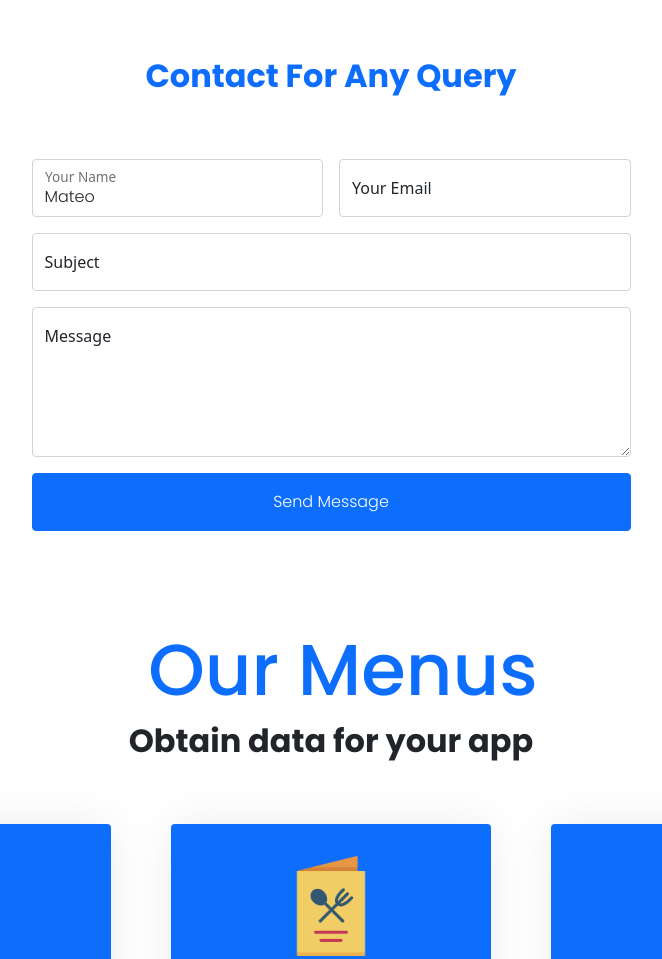
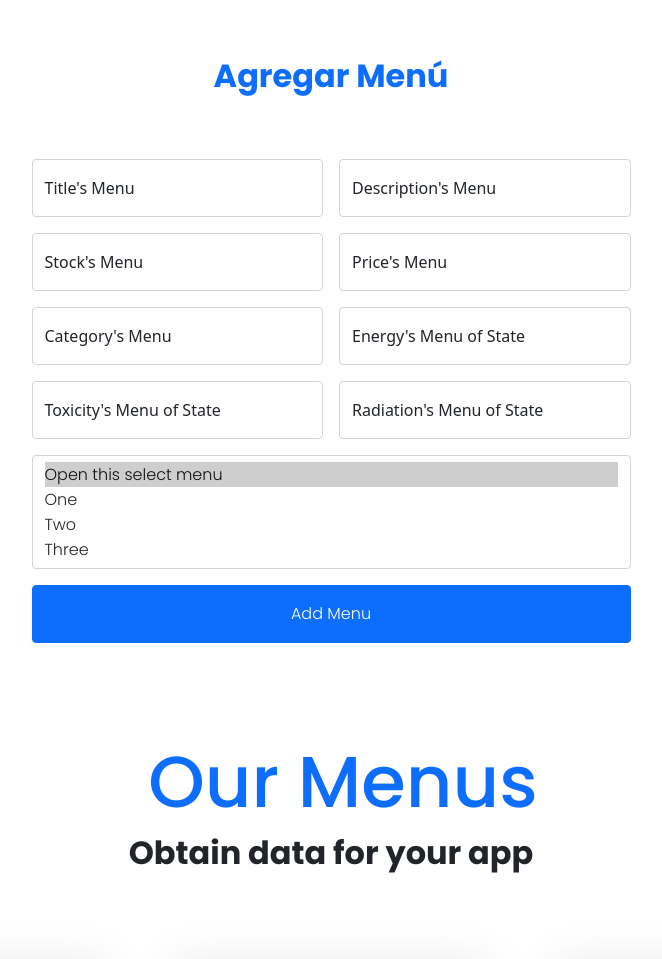
Before and after one commit to MateoGarciaG/MetaMenusVerse-Frontend, a website built with Vite: page src/pages/index.html in a window 1280 px wide. Shown: the part 799-1758 px from the top of the page, without its empty margins (309-971 px from the left). Built offline with nearby package versions, Linux system fonts and the light colour scheme; files whose address does not match are found by name.

Commit message:
refactor: :recycle: Add input to AddForm menus

```diff
--- a/src/components/addForm/addForm.html
+++ b/src/components/addForm/addForm.html
@@ -1,5 +1,5 @@
 <!-- Contact Start -->
-<form id="addForm">
+<form id="agregarFormulario">
   <div class="container-xxl py-5">
     <div class="container px-lg-5">
       <div class="row justify-content-center">
@@ -8,7 +8,7 @@
             class="section-title position-relative text-center mb-5 pb-2 wow fadeInUp"
             data-wow-delay="0.1s"
           >
-            <h2 class="mt-2 text-primary">Contact For Any Query</h2>
+            <h2 class="mt-2 text-primary">Agregar Menú</h2>
           </div>
           <div class="wow fadeInUp" data-wow-delay="0.3s">
             <form>
@@ -18,25 +18,100 @@
                     <input
                       type="text"
                       class="form-control"
-                      id="name"
-                      placeholder="Your Name"
+                      id="title"
+                      name="title"
+                      placeholder="Title's Menu"
                     />
-                    <label for="name">Your Name</label>
+                    <label for="title">Title's Menu</label>
                   </div>
                 </div>
                 <div class="col-md-6">
                   <div class="form-floating">
                     <input
-                      type="email"
+                      type="text"
                       class="form-control"
-                      id="email"
-                      placeholder="Your Email"
+                      id="descriptionMenu"
+                      name="descriptionMenu"
+                      placeholder="Description's Menu"
                     />
-                    <label for="email">Your Email</label>
+                    <label for="descriptionMenu">Description's Menu</label>
                   </div>
                 </div>
+                <div class="col-md-6">
+                  <div class="form-floating">
+                    <input
+                      type="number"
+                      class="form-control"
+                      id="stock"
+                      name="stock"
+                      placeholder="Stock's Menu"
+                    />
+                    <label for="stock">Stock's Menu</label>
+                  </div>
+                </div>
+                <div class="col-md-6">
+                  <div class="form-floating">
+                    <input
+                      type="number"
+                      class="form-control"
+                      id="price"
+                      name="price"
+                      placeholder="Price's Menu"
+                    />
+                    <label for="price">Price's Menu</label>
+                  </div>
+                </div>
+                <div class="col-md-6">
+                  <div class="form-floating">
+                    <input
+                      type="text"
+                      class="form-control"
+                      id="category"
+                      name="category"
+                      placeholder="Category's Menu"
+                    />
+                    <label for="category">Category's Menu</label>
+                  </div>
+                </div>
+                <div class="col-md-6">
+                  <div class="form-floating">
+                    <input
+                      type="number"
+                      class="form-control"
+                      id="energy"
+                      name="energy"
+                      placeholder="Energy's Menu of State"
+                    />
+                    <label for="energy">Energy's Menu of State</label>
+                  </div>
+                </div>
+                <div class="col-md-6">
+                  <div class="form-floating">
+                    <input
+                      type="number"
+                      class="form-control"
+                      id="toxicity"
+                      name="toxicity"
+                      placeholder="Toxicity's Menu of State"
+                    />
+                    <label for="toxicity">Toxicity's Menu of State</label>
+                  </div>
+                </div>
+                <div class="col-md-6">
+                  <div class="form-floating">
+                    <input
+                      type="number"
+                      class="form-control"
+                      id="radiation"
+                      name="radiation"
+                      placeholder="Radiation's Menu of State"
+                    />
+                    <label for="radiation">Radiation's Menu of State</label>
+                  </div>
+                </div>
+
                 <div class="col-12">
-                  <div class="form-floating">
+                  <!-- <div class="form-floating">
                     <input
                       type="text"
                       class="form-control"
@@ -44,22 +119,17 @@
                       placeholder="Subject"
                     />
                     <label for="subject">Subject</label>
-                  </div>
-                </div>
-                <div class="col-12">
-                  <div class="form-floating">
-                    <textarea
-                      class="form-control"
-                      placeholder="Leave a message here"
-                      id="message"
-                      style="height: 150px"
-                    ></textarea>
-                    <label for="message">Message</label>
-                  </div>
+                  </div> -->
+                  <select class="form-select" multiple aria-label="multiple select example">
+                    <option selected>Open this select menu</option>
+                    <option value="1">One</option>
+                    <option value="2">Two</option>
+                    <option value="3">Three</option>
+                  </select>
                 </div>
                 <div class="col-12">
                   <button class="btn btn-primary w-100 py-3" type="submit">
-                    Send Message
+                    Add Menu
                   </button>
                 </div>
               </div>
--- a/src/components/addForm/addForm.js
+++ b/src/components/addForm/addForm.js
@@ -10,11 +10,7 @@ export const AddForm = () => {
   const addFormContainer = document.querySelector("#addFormContainer");
   render(html`${unsafeHTML(addFormHtml)}`, addFormContainer)
 
-  addMenu();
-
-  // return html`
-  // ${unsafeHTML(addFormHtml)}
-  // `;
+  // addMenu();
 
 };
 
--- a/src/components/addForm/addForm.module.scss
+++ b/src/components/addForm/addForm.module.scss
@@ -2,10 +2,6 @@
 
 
 #addform {
-  // background-image: url("./../../public/assets/images/addForm/background-food.gif");
-  // background-repeat: no-repeat;
-  // background-position: left center;
-  // background-size: cover;
 
   background-color: red;
 }
--- a/src/components/card/card.js
+++ b/src/components/card/card.js
@@ -6,7 +6,7 @@ import styles from "./card.module.scss";
 export const Card = ({_id, title, descriptionMenu, stock, price, ingredients, category, state}) => {
   const cardContainer = document.createDocumentFragment();
   cardContainer.innerHTML = `
-  <div class="col-lg-4 col-md-9 wow zoomIn " data-wow-delay="0.1s">
+  <div class="col-lg-4 col-md-9 my-5 " data-wow-delay="0.1s">
     <div class="${styles["service-item-container"]}">
       <div class="${styles["service-item"]} d-flex flex-column justify-content-center text-center rounded">
         <div class="${styles["service-icon"]} flex-shrink-0">
@@ -44,7 +44,7 @@ export const Card = ({_id, title, descriptionMenu, stock, price, ingredients, ca
           Toxicity: <span>${state.toxicity}</span>
           Energy: <span>${state.energy}</span>
         </p>
-        <a href="" class="btn btn-outline-light py-sm-3 px-sm-5 rounded-pill animated slideInRight">Get Data</a>
+
       </div>
       <div class="${styles["json-card"]}">
         <pre>
```
Also changed, not shown: src/pages/index.html (+1 -0 lines).
